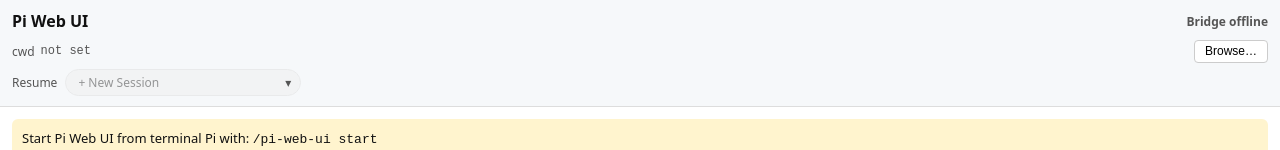
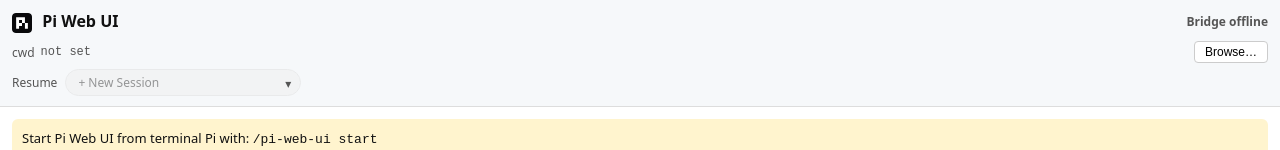
Before and after one commit to isr4el-silv4/pi-web-ui, a browser extension: page chrome-extension/sidepanel.html in a window 1280 px wide. Shown: the top 150 px of the page. Drawn offline with Linux system fonts and the light colour scheme.

Commit message:
Add Pi badge logo to chrome-extension header
- Move pi-badge.svg into chrome-extension/ directory
- Display 20px badge next to "Pi Web UI" title in header
- Style with rounded corners and proper alignment

```diff
--- a/chrome-extension/sidepanel.css
+++ b/chrome-extension/sidepanel.css
@@ -15,6 +15,14 @@
   justify-content: space-between;
   gap: 8px;
   margin-bottom: 6px;
+}
+
+.header-badge {
+  width: 20px;
+  height: 20px;
+  vertical-align: middle;
+  margin-right: 6px;
+  border-radius: 4px;
 }
 
 h1 { font-size: 16px; margin: 0; }
--- a/chrome-extension/sidepanel.html
+++ b/chrome-extension/sidepanel.html
@@ -9,7 +9,10 @@
   <body>
     <header id="attached-tabs-bar">
       <div class="header-top">
-        <h1>Pi Web UI</h1>
+        <h1>
+          <img src="pi-badge.svg" alt="Pi" class="header-badge" />
+          Pi Web UI
+        </h1>
         <div id="status">Bridge offline</div>
       </div>
       <div id="attached-tabs-list" class="attached-tabs-list"></div>
```
Also changed, not shown: chrome-extension/pi-badge.svg (added).
